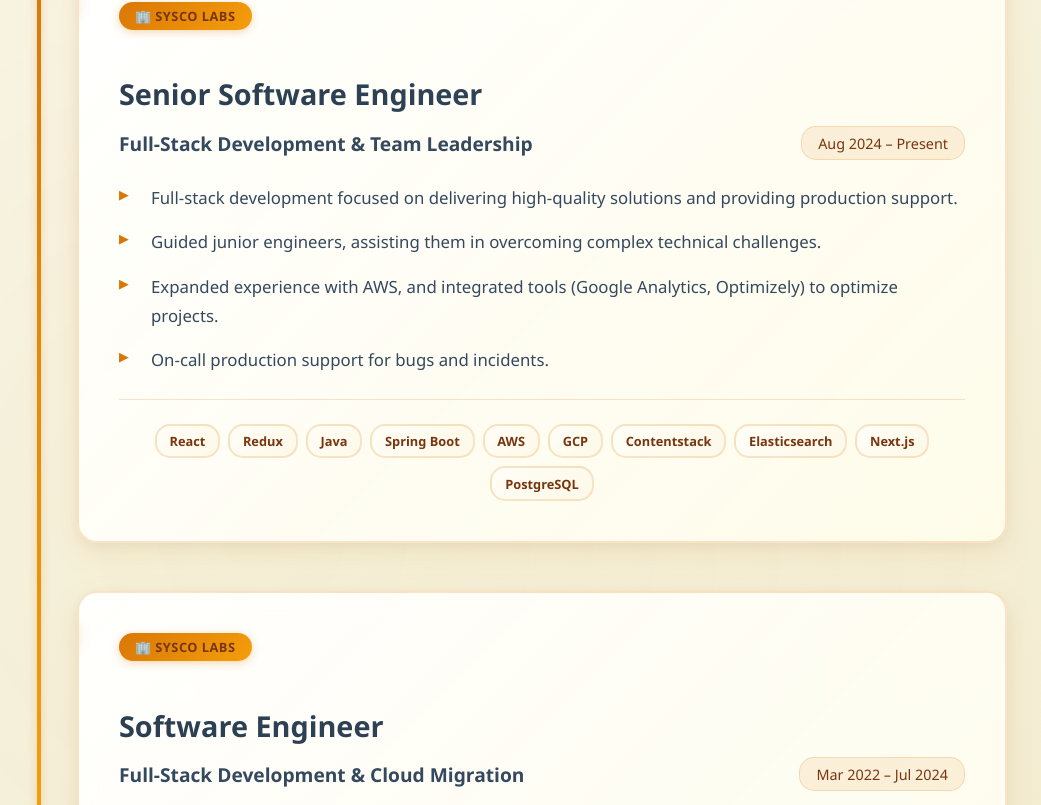
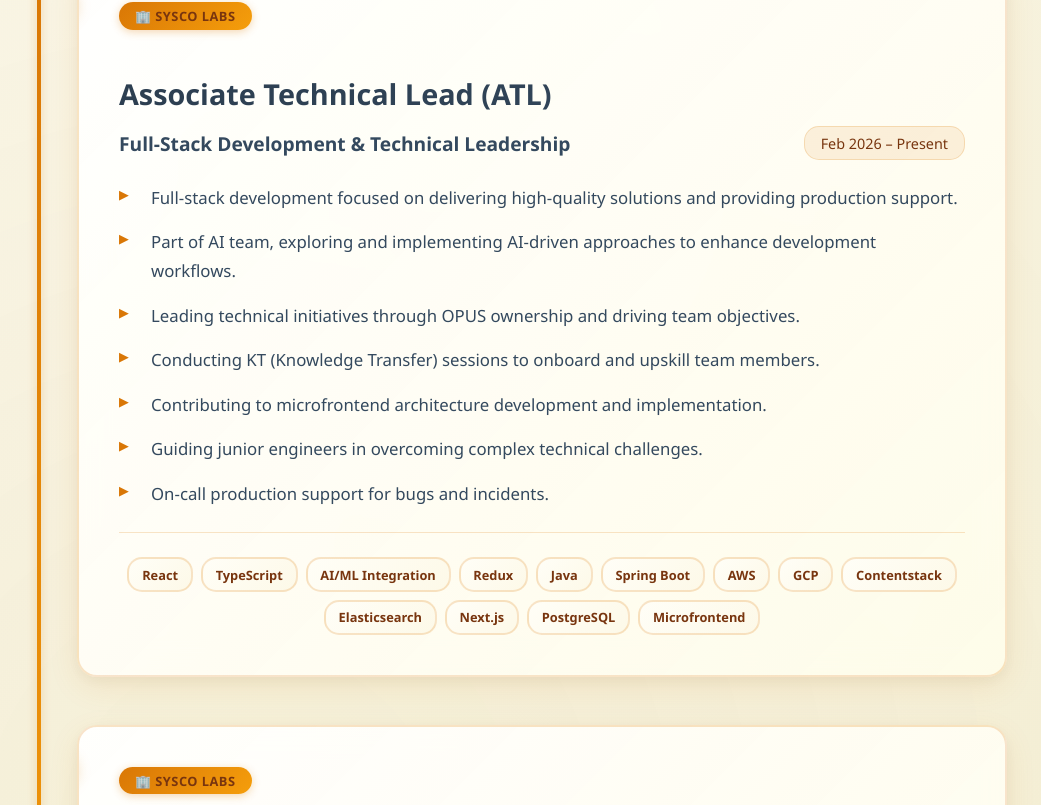
Before and after one commit to sandiniwijesinghe96/portfolio, a React (Create React App) app: page / in a window 1280 px wide. Shown: the part 2815-3620 px from the top of the page, without its empty margins (133-1174 px from the left). Built offline with nearby package versions, Linux system fonts and the light colour scheme.

Commit message:
Update indesx.js with promotion

```diff
--- a/src/components/Experience/indesx.js
+++ b/src/components/Experience/indesx.js
@@ -8,10 +8,43 @@ const Experience = () => {
       <div className="experience-timeline">
         <div className="experience-item">
           <div className="company-badge">🏢 Sysco Labs</div>
+          <h3>Associate Technical Lead (ATL)</h3>
+          <div className="role">
+            <span className="role-title">Full-Stack Development & Technical Leadership</span>
+            <span className="role-duration">Feb 2026 – Present</span>
+          </div>
+          <ul>
+            <li>Full-stack development focused on delivering high-quality solutions and providing production support.</li>
+            <li>Part of AI team, exploring and implementing AI-driven approaches to enhance development workflows.</li>
+            <li>Leading technical initiatives through OPUS ownership and driving team objectives.</li>
+            <li>Conducting KT (Knowledge Transfer) sessions to onboard and upskill team members.</li>
+            <li>Contributing to microfrontend architecture development and implementation.</li>
+            <li>Guiding junior engineers in overcoming complex technical challenges.</li>
+            <li>On-call production support for bugs and incidents.</li>
+          </ul>
+          <div className="tech-tags">
+            <span className="tech-tag">React</span>
+            <span className="tech-tag">TypeScript</span>
+            <span className="tech-tag">AI/ML Integration</span>
+            <span className="tech-tag">Redux</span>
+            <span className="tech-tag">Java</span>
+            <span className="tech-tag">Spring Boot</span>
+            <span className="tech-tag">AWS</span>
+            <span className="tech-tag">GCP</span>
+            <span className="tech-tag">Contentstack</span>
+            <span className="tech-tag">Elasticsearch</span>
+            <span className="tech-tag">Next.js</span>
+            <span className="tech-tag">PostgreSQL</span>
+            <span className="tech-tag">Microfrontend</span>
+          </div>
+        </div>
+
+        <div className="experience-item">
+          <div className="company-badge">🏢 Sysco Labs</div>
           <h3>Senior Software Engineer</h3>
           <div className="role">
             <span className="role-title">Full-Stack Development & Team Leadership</span>
-            <span className="role-duration">Aug 2024 – Present</span>
+            <span className="role-duration">Aug 2024 – Jan 2026</span>
           </div>
           <ul>
             <li>Full-stack development focused on delivering high-quality solutions and providing production support.</li>
```
